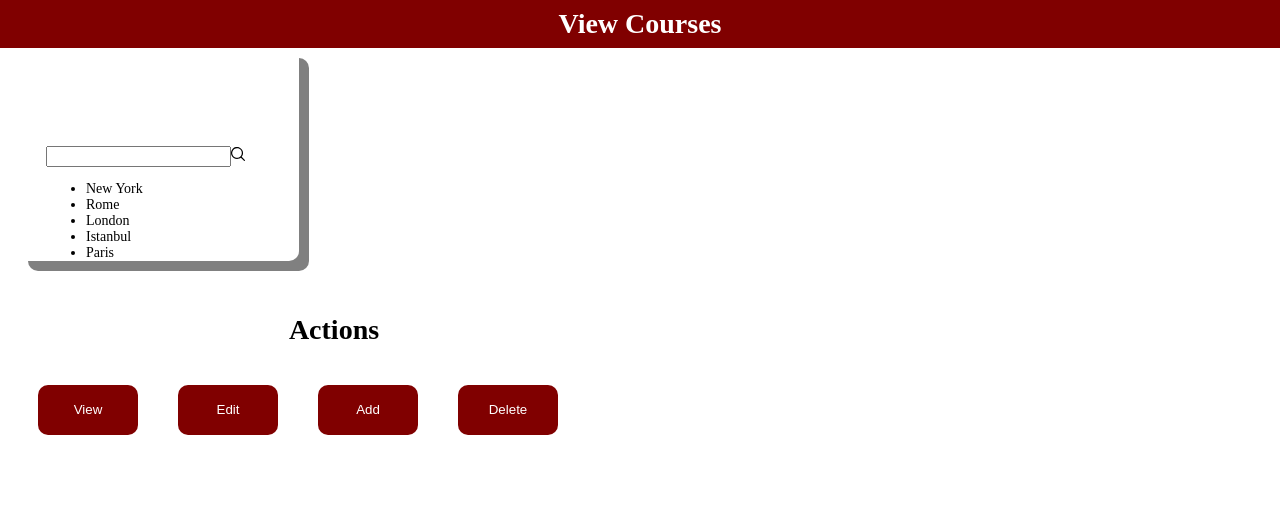
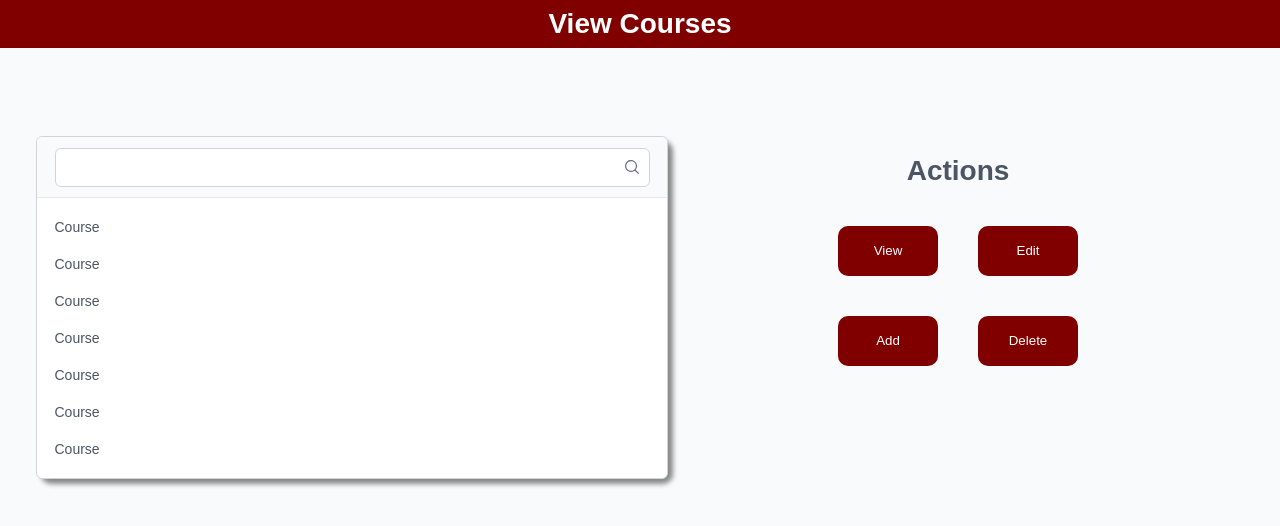
Before and after one commit to ItzWillz/seiv_project2_frontend, a Vue app: page / in a window 1280 px wide. Shown: the top 526 px of the page. Built offline with nearby package versions, Linux system fonts and the light colour scheme; a web font is replaced by a local one.

Commit message:
updating Vue styling
vue styling

```diff
--- a/src/App.vue
+++ b/src/App.vue
@@ -7,17 +7,22 @@
     <div style="background-color: maroon; width 100%; height:50px; margin:-10px; display:block;">
       <h1 style="color:white; text-align:center; margin:0px; padding-top:10px;">View Courses</h1>
       </div>
+
       <div class="column">
-    <div class="card">
+    <div class="card flex justify-content-center">
         <Listbox v-model="selectedCity" :options="cities" filter optionLabel="name" />
     </div>
+    <div style="margin-top: 7rem">
+      <h1 style="text-align: center;">Actions</h1>
+      <div class="row">
+      <button >View</button>
+      <button>Edit</button>
       </div>
-    <div class="column">
-      <h1 style="text-align: center;">Actions</h1>
-      <button>View</button>
-      <button>Edit</button>
+      <div class="row">
       <button>Add</button>
       <button>Delete</button>
+      </div>
+      </div>
     </div>
 </template>
 
@@ -27,10 +32,12 @@ import Listbox from 'primevue/listbox';
 
 const selectedCity = ref();
 const cities = ref([
-    { name: 'New York', code: 'NY' },
-    { name: 'Rome', code: 'RM' },
-    { name: 'London', code: 'LDN' },
-    { name: 'Istanbul', code: 'IST' },
-    { name: 'Paris', code: 'PRS' }
+    { name: 'Course', code: 'NY' },
+    { name: 'Course', code: 'RM' },
+    { name: 'Course', code: 'LDN' },
+    { name: 'Course', code: 'IST' },
+    { name: 'Course', code: 'PRS' },
+    { name: 'Course', code: '3' },
+    { name: 'Course', code: '4' }
 ]);
 </script>
--- a/src/style.css
+++ b/src/style.css
@@ -13,12 +13,14 @@ body {
 
 .card {
     background: var(--surface-card);
-    padding-top: 7rem;
-    padding-left: 2rem;
+    margin-top: 7rem;
+    margin-left: 2rem;
     border-radius: 10px;
-    width: 40%;
+    width: 50%;
+    max-height: 70%;
     display: block;
-    box-shadow: 10px 10px grey;
+    box-shadow: 5px 5px 5px rgba(0, 0, 0, 0.459);
+
 
 }
 
@@ -34,8 +36,6 @@ button{
 }
 
 .column {
-    float: left;
-    width: 50%;
-    padding: 10px;
-    display: block;
+    display: flex;
+    column-gap: 150px;
   }
```
Also changed, not shown: src/main.js (+4 -7 lines).
